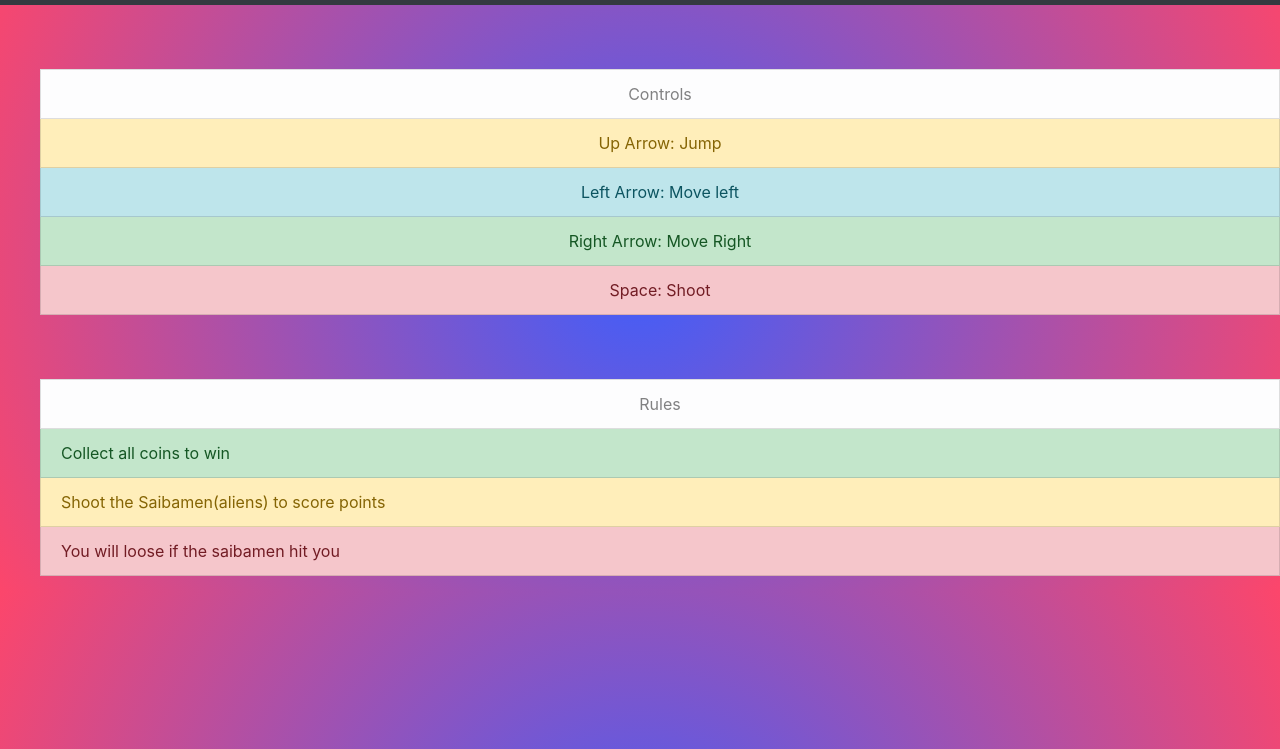
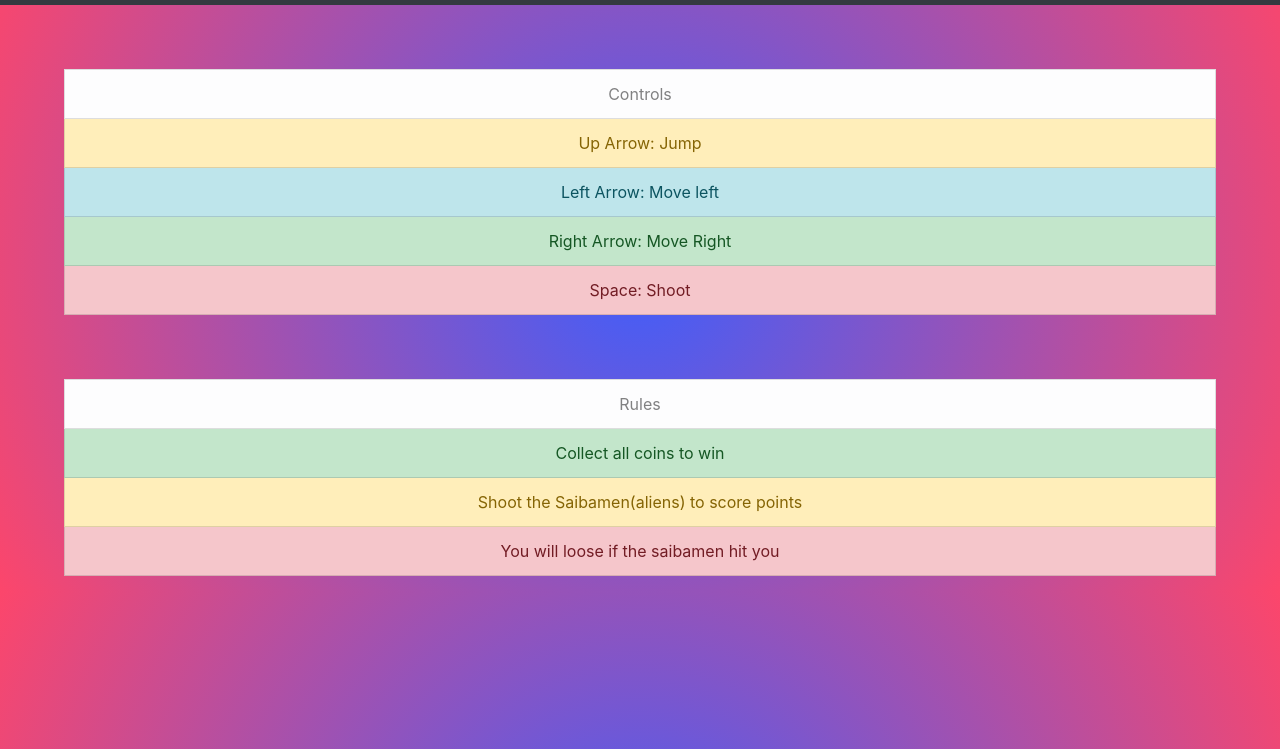
Before and after one commit to akamran2001/saiyancity, a plain HTML site: page rules.html in a window 1280 px wide. Shown: the part 51-800 px from the top of the page. Drawn offline with nearby package versions, Linux system fonts and the light colour scheme.

Commit message:
Add styling

```diff
--- a/rules.html
+++ b/rules.html
@@ -31,17 +31,17 @@
             </div>
           </nav>
         <div>
-            <ul class="Controls" style="margin-top: 5%; text-align: center;">
-                <li class="list-group-item list-group-item-light" style="text-align: center;">Controls</li>
-                <li class="list-group-item list-group-item-warning" style="text-align: center;">Up Arrow: Jump</li>
-                <li class="list-group-item list-group-item-info" style="text-align: center;">Left Arrow: Move left</li>
-                <li class="list-group-item list-group-item-success" style="text-align: center;">Right Arrow: Move Right</li>
-                <li class="list-group-item list-group-item-danger" style="text-align: center;">Space: Shoot</li>
+            <ul class="Controls" style="margin-top: 5%; text-align: center; padding-left: 5%; padding-right: 5%; text-align: center;">
+                <li class="list-group-item list-group-item-light">Controls</li>
+                <li class="list-group-item list-group-item-warning">Up Arrow: Jump</li>
+                <li class="list-group-item list-group-item-info">Left Arrow: Move left</li>
+                <li class="list-group-item list-group-item-success">Right Arrow: Move Right</li>
+                <li class="list-group-item list-group-item-danger">Space: Shoot</li>
             </ul>
         </div>
         <div>
-            <ul class="Rules" style="margin-top: 5%;">
-                <li class="list-group-item list-group-item-light" style="text-align: center;">Rules</li>
+            <ul class="Rules" style="margin-top: 5%; padding-left: 5%; padding-right: 5%; text-align: center;">
+                <li class="list-group-item list-group-item-light">Rules</li>
                 <li class="list-group-item list-group-item-success">Collect all coins to win</li>
                 <li class="list-group-item list-group-item-warning">Shoot the Saibamen(aliens) to score points</li>
                 <li class="list-group-item list-group-item-danger">You will loose if the saibamen hit you</li>
--- a/src/main.js
+++ b/src/main.js
@@ -7,6 +7,7 @@ window.addEventListener('load',(event)=>{
     canvas.id = 'gameCanvas';
 
     div.appendChild(canvas);
+    //div.setAttribute("style","width:100%;height:100vh;position:relative;")
 })
 const WIDTH = 800;
 const HEIGHT = 600;
```
Also changed, not shown: style/style.css (+6 -1 lines).
